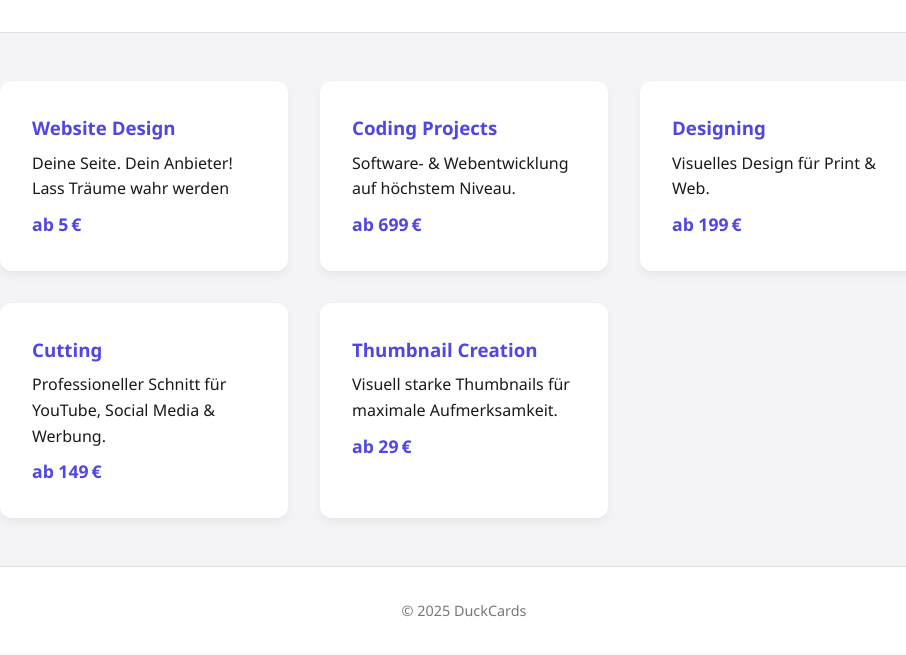
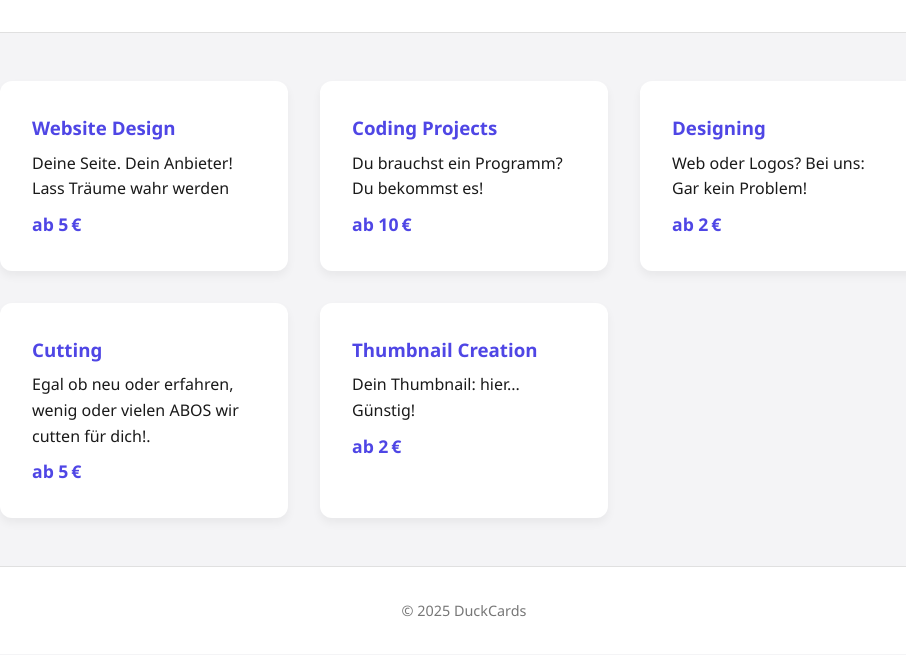
Before and after one commit to DuckCards/duckcardsde, a plain HTML site: page services.html in a window 1280 px wide. Shown: the part 125-780 px from the top of the page, without its empty margins (176-1082 px from the left). Drawn offline with Linux system fonts and the light colour scheme.

Commit message:
finished

```diff
--- a/services.html
+++ b/services.html
@@ -2,7 +2,7 @@
 <html lang="de">
 <head>
     <meta charset="UTF-8" />
-    <title>Services – Dein Unternehmen</title>
+    <title>Services – DuckCards</title>
     <link rel="stylesheet" href="style.css" />
 </head>
 <body>
@@ -26,26 +26,26 @@
 
         <div class="service">
             <h3>Coding Projects</h3>
-            <p>Software- & Webentwicklung auf höchstem Niveau.</p>
-            <p><strong>ab 699 €</strong></p>
+            <p>Du brauchst ein Programm? Du bekommst es!</p>
+            <p><strong>ab 10 €</strong></p>
         </div>
 
         <div class="service">
             <h3>Designing</h3>
-            <p>Visuelles Design für Print & Web.</p>
-            <p><strong>ab 199 €</strong></p>
+            <p>Web oder Logos? Bei uns: Gar kein Problem!</p>
+            <p><strong>ab 2 €</strong></p>
         </div>
 
         <div class="service">
             <h3>Cutting</h3>
-            <p>Professioneller Schnitt für YouTube, Social Media & Werbung.</p>
-            <p><strong>ab 149 €</strong></p>
+            <p>Egal ob neu oder erfahren, wenig oder vielen ABOS wir cutten für dich!.</p>
+            <p><strong>ab 5 €</strong></p>
         </div>
 
         <div class="service">
             <h3>Thumbnail Creation</h3>
-            <p>Visuell starke Thumbnails für maximale Aufmerksamkeit.</p>
-            <p><strong>ab 29 €</strong></p>
+            <p>Dein Thumbnail: hier... Günstig!</p>
+            <p><strong>ab 2 €</strong></p>
         </div>
     </section>
 </main>
```
Also changed, not shown: about.html (+3 -3 lines), contact.html (+3 -3 lines).
